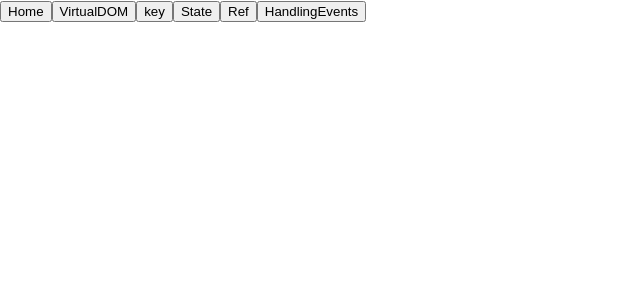
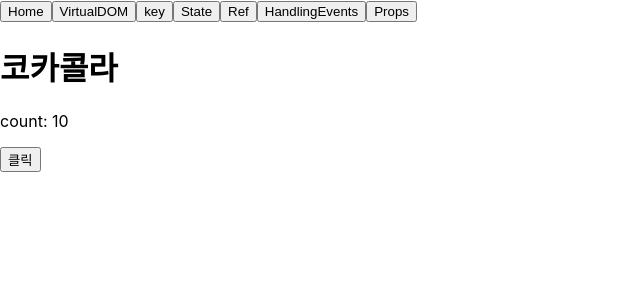
Before and after one commit to intae92/react-docs-study, a React (Create React App) app: page /props in a window 1280 px wide. Shown: the top 300 px of the page, without its empty margins (0-640 px from the left). Built offline with nearby package versions, Linux system fonts and the light colour scheme.

Commit message:
props 학습

```diff
--- a/src/App.js
+++ b/src/App.js
@@ -5,6 +5,7 @@
 import State from "./State";
 import VirtualDOM from "./VirtualDOM";
 import HandlingEvents from "./HandlingEvents";
+import Props from "./Props";
 
 function App() {
   return (
@@ -16,6 +17,7 @@
         <Route path="/state" element={<State />} />
         <Route path="/ref" element={<Ref />} />
         <Route path="/handlingEvents" element={<HandlingEvents />} />
+        <Route path="/props" element={<Props />} />
       </Routes>
     </BrowserRouter>
   );
--- a/src/Nav/index.jsx
+++ b/src/Nav/index.jsx
@@ -22,6 +22,9 @@
       <Link to="handlingEvents">
         <button>HandlingEvents</button>
       </Link>
+      <Link to="props">
+        <button>Props</button>
+      </Link>
     </div>
   );
 };
--- /dev/null
+++ b/src/Props/index.jsx
@@ -0,0 +1,60 @@
+import { useState } from "react";
+
+// const Container = (props) => {
+//   console.log("container", props);
+//   return <div>{props.children}</div>;
+// };
+
+// const Element = (props) => {
+//   console.log("element", props);
+//   return (
+//     <div>
+//       {props.text}
+//       {props.children}
+//     </div>
+//   );
+// };
+
+const Container = (props) => {
+  return <div>{props.children}</div>;
+};
+
+const TitleBox = (props) => {
+  return <div>{props.children}</div>;
+};
+
+const ContentBox = (props) => {
+  return <div>{props.children}</div>;
+};
+
+const Props = () => {
+  const [state, setState] = useState({
+    name: "코카콜라",
+    count: 10,
+  });
+
+  const handleClick = () => {
+    setState((prev) => ({ ...prev, count: prev.count + 1 }));
+  };
+  return (
+    <div>
+      <Container>
+        <TitleBox>
+          <h1>{state.name}</h1>
+        </TitleBox>
+        <ContentBox>
+          <div>
+            <p>
+              count: <span>{state.count}</span>
+            </p>
+          </div>
+          <div>
+            <button onClick={handleClick}>클릭</button>
+          </div>
+        </ContentBox>
+      </Container>
+    </div>
+  );
+};
+
+export default Props;
```
